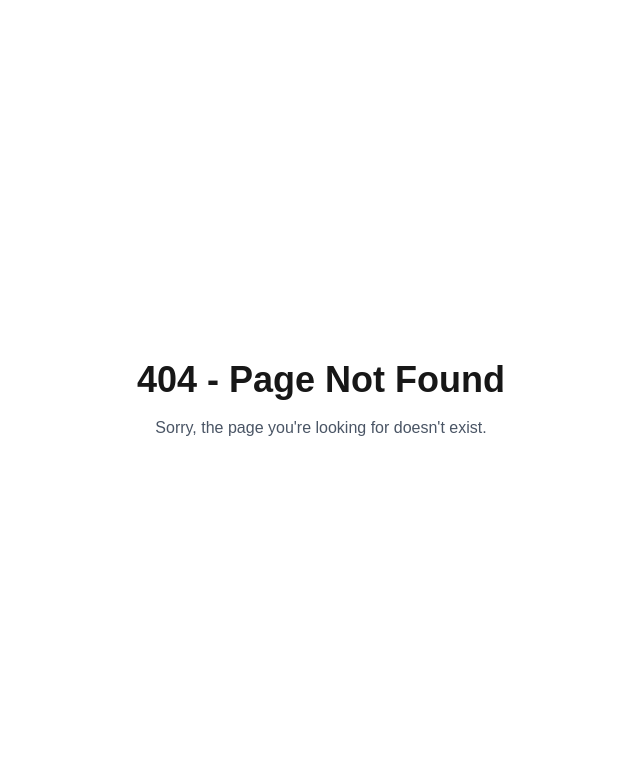
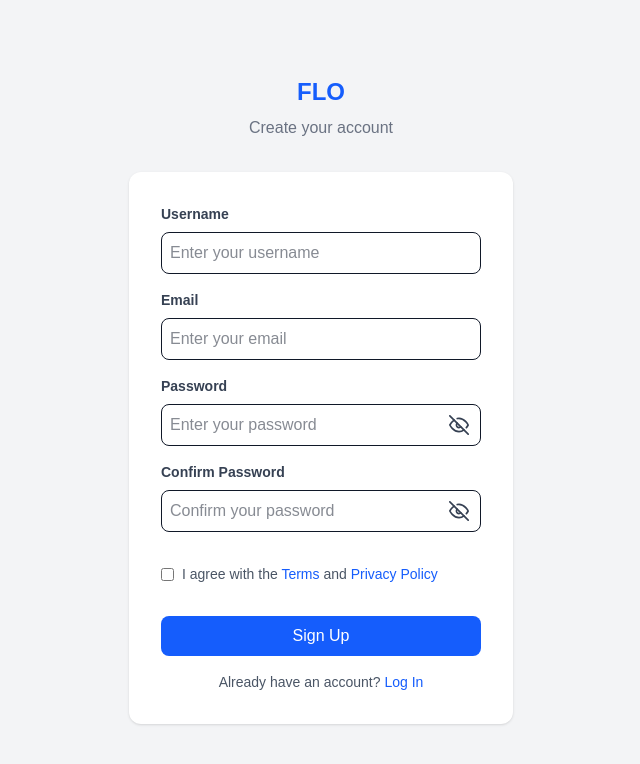
Before and after one commit to RamAnand76/FLO-Web-Frontend, a Next.js app: page /signup in a window 1280 px wide. Before the commit this address had no page. Shown: the top 764 px of the page, without its empty margins (319-959 px from the left). Built offline with nearby package versions, Linux system fonts and the light colour scheme.

Commit message:
Added Login, Signup pages

```diff
--- a/components/DropdownMenu.tsx
+++ b/components/DropdownMenu.tsx
@@ -4,6 +4,11 @@ import { Settings, UserCircle } from 'lucide-react';
 
 export default function DropdownMenu({ onClose }: { onClose: () => void }) {
   const router = useRouter();
+
+  const handleLogOut = () => {
+    onClose();
+    router.push('/login');
+  };
 
   return (
     <div className="absolute right-0 top-8 w-48 bg-white shadow-md rounded-md overflow-hidden z-10">
@@ -26,7 +31,9 @@ export default function DropdownMenu({ onClose }: { onClose: () => void }) {
       >
         <Settings size={16} /> Settings
       </button>
-      <button className="w-full text-left px-4 py-2 hover:bg-gray-100 flex items-center gap-2 text-sm text-red-600">
+      <button
+      onClick={handleLogOut}
+      className="w-full text-left px-4 py-2 hover:bg-gray-100 flex items-center gap-2 text-sm text-red-600">
         <FiLogOut size={16} /> Log out
       </button>
     </div>
--- /dev/null
+++ b/components/SocialLogin.tsx
@@ -0,0 +1,23 @@
+import { FcGoogle } from 'react-icons/fc';
+import { FaGithub } from 'react-icons/fa';
+
+export default function SocialLogin() {
+  return (
+    <div className="flex flex-col gap-4">
+      <div className="relative flex items-center justify-center my-4">
+        <div className="border-t w-full border-gray-300"></div>
+        <div className="absolute bg-white px-4 text-sm text-gray-500">OR</div>
+      </div>
+
+      <button className="w-full border border-gray-300 text-gray-700 px-4 py-2 rounded-lg hover:bg-gray-50 flex items-center justify-center gap-2">
+        <FcGoogle className="text-xl" />
+        Continue with Google
+      </button>
+
+      <button className="w-full border border-gray-300 text-gray-700 px-4 py-2 rounded-lg hover:bg-gray-50 flex items-center justify-center gap-2">
+        <FaGithub className="text-xl" />
+        Continue with Github
+      </button>
+    </div>
+  );
+}
--- /dev/null
+++ b/forms/LoginForm.tsx
@@ -0,0 +1,78 @@
+import { useState } from 'react';
+import { useRouter } from 'next/router';
+import Link from 'next/link';
+import { FiEye, FiEyeOff } from 'react-icons/fi';
+
+export default function LoginForm() {
+  const router = useRouter();
+  const [isVisible, setIsVisible] = useState(false);
+  const [credentials, setCredentials] = useState({
+    email: '',
+    password: '',
+  });
+
+  const toggleVisibility = () => setIsVisible(!isVisible);
+
+  const handleSubmit = (e: React.FormEvent) => {
+    e.preventDefault();
+    router.push('/');
+  };
+
+  return (
+    <form onSubmit={handleSubmit} className="flex flex-col gap-4">
+      <div>
+        <label className="block text-gray-700 text-sm font-bold mb-2">
+          Email Address
+        </label>
+        <input
+          required
+          type="email"
+          placeholder="Enter your email"
+          className="w-full p-2 border rounded-lg focus:outline-none focus:border-blue-600"
+          value={credentials.email}
+          onChange={(e) => setCredentials({ ...credentials, email: e.target.value })}
+        />
+      </div>
+
+      <div>
+        <label className="block text-gray-700 text-sm font-bold mb-2">
+          Password
+        </label>
+        <div className="relative">
+          <input
+            required
+            type={isVisible ? "text" : "password"}
+            placeholder="Enter your password"
+            className="w-full p-2 border rounded-lg focus:outline-none focus:border-blue-600"
+            value={credentials.password}
+            onChange={(e) => setCredentials({ ...credentials, password: e.target.value })}
+          />
+          <button
+            type="button"
+            onClick={toggleVisibility}
+            className="absolute right-3 top-1/2 -translate-y-1/2"
+          >
+            {isVisible ? <FiEye className="w-5 h-5 text-gray-700" /> : <FiEyeOff className="w-5 h-5 text-gray-700" />}
+          </button>
+        </div>
+      </div>
+
+      <div className="flex items-center justify-between my-2">
+        <label className="flex items-center">
+          <input type="checkbox" className="mr-2" />
+          <span className="text-sm text-gray-600">Remember me</span>
+        </label>
+        <Link href="#" className="text-sm text-blue-600 hover:underline">
+          Forgot password?
+        </Link>
+      </div>
+
+      <button
+        type="submit"
+        className="w-full bg-blue-600 text-white px-4 py-2 rounded-lg hover:bg-blue-700"
+      >
+        Sign In
+      </button>
+    </form>
+  );
+}
--- /dev/null
+++ b/forms/SignUpForm.tsx
@@ -0,0 +1,130 @@
+import { useState } from 'react';
+import { useRouter } from 'next/router';
+import Link from 'next/link';
+import { FiEye, FiEyeOff } from 'react-icons/fi';
+
+export default function SignUpForm() {
+  const router = useRouter();
+  const [isVisible, setIsVisible] = useState(false);
+  const [isConfirmVisible, setIsConfirmVisible] = useState(false);
+  const [formData, setFormData] = useState({
+    username: '',
+    email: '',
+    password: '',
+    confirmPassword: ''
+  });
+
+  const toggleVisibility = () => setIsVisible(!isVisible);
+  const toggleConfirmVisibility = () => setIsConfirmVisible(!isConfirmVisible);
+
+  const handleSubmit = (e: React.FormEvent) => {
+    e.preventDefault();
+    router.push('/login');
+  };
+
+  return (
+    <>
+      <form className="flex flex-col gap-4" onSubmit={handleSubmit}>
+        <div>
+          <label className="block text-gray-700 text-sm font-bold mb-2">
+            Username
+          </label>
+          <input
+            required
+            type="text"
+            placeholder="Enter your username"
+            className="w-full p-2 border rounded-lg focus:outline-none focus:border-blue-600"
+            value={formData.username}
+            onChange={(e) => setFormData({ ...formData, username: e.target.value })}
+          />
+        </div>
+
+        <div>
+          <label className="block text-gray-700 text-sm font-bold mb-2">
+            Email
+          </label>
+          <input
+            required
+            type="email"
+            placeholder="Enter your email"
+            className="w-full p-2 border rounded-lg focus:outline-none focus:border-blue-600"
+            value={formData.email}
+            onChange={(e) => setFormData({ ...formData, email: e.target.value })}
+          />
+        </div>
+
+        <div>
+          <label className="block text-gray-700 text-sm font-bold mb-2">
+            Password
+          </label>
+          <div className="relative">
+            <input
+              required
+              type={isVisible ? "text" : "password"}
+              placeholder="Enter your password"
+              className="w-full p-2 border rounded-lg focus:outline-none focus:border-blue-600"
+              value={formData.password}
+              onChange={(e) => setFormData({ ...formData, password: e.target.value })}
+            />
+            <div
+              onClick={toggleVisibility}
+              className="absolute right-3 top-1/2 -translate-y-1/2 cursor-pointer"
+            >
+              {isVisible ? <FiEye className="w-5 h-5 text-gray-700" /> : <FiEyeOff className="w-5 h-5 text-gray-700" />}
+            </div>
+          </div>
+        </div>
+
+        <div>
+          <label className="block text-gray-700 text-sm font-bold mb-2">
+            Confirm Password
+          </label>
+          <div className="relative">
+            <input
+              required
+              type={isConfirmVisible ? "text" : "password"}
+              placeholder="Confirm your password"
+              className="w-full p-2 border rounded-lg focus:outline-none focus:border-blue-600"
+              value={formData.confirmPassword}
+              onChange={(e) => setFormData({ ...formData, confirmPassword: e.target.value })}
+            />
+            <div
+              onClick={toggleConfirmVisibility}
+              className="absolute right-3 top-1/2 -translate-y-1/2 cursor-pointer"
+            >
+              {isConfirmVisible ? <FiEye className="w-5 h-5 text-gray-700" /> : <FiEyeOff className="w-5 h-5 text-gray-700" />}
+            </div>
+          </div>
+        </div>
+
+        <div className="flex items-center gap-2 py-4">
+          <input type="checkbox" required className="rounded border-gray-300" />
+          <span className="text-sm text-gray-600">
+            I agree with the{' '}
+            <Link href="#" className="text-blue-600 hover:underline">
+              Terms
+            </Link>
+            {' '}and{' '}
+            <Link href="#" className="text-blue-600 hover:underline">
+              Privacy Policy
+            </Link>
+          </span>
+        </div>
+
+        <button
+          type="submit"
+          className="w-full bg-blue-600 text-white px-4 py-2 rounded-lg hover:bg-blue-700"
+        >
+          Sign Up
+        </button>
+      </form>
+
+      <p className="text-center text-sm text-gray-600">
+        Already have an account?{' '}
+        <Link href="/login" className="text-blue-600 hover:underline">
+          Log In
+        </Link>
+      </p>
+    </>
+  );
+}
--- /dev/null
+++ b/pages/login.tsx
@@ -0,0 +1,30 @@
+"use client";
+
+import Link from 'next/link';
+import LoginForm from '../forms/LoginForm';
+import SocialLogin from '../components/SocialLogin';
+
+export default function LoginPage() {
+  return (
+    <div className="min-h-screen bg-gray-100 text-gray-900 flex items-center justify-center">
+      <div className="w-full max-w-sm">
+        <div className="text-center mb-8">
+          <h1 className="text-2xl font-bold text-blue-600">FLO</h1>
+          <p className="text-gray-500 mt-2">Sign in to your account</p>
+        </div>
+
+        <div className="bg-white p-8 rounded-xl shadow flex flex-col gap-4">
+          <LoginForm />
+          <SocialLogin />
+
+          <p className="text-center text-sm text-gray-600 mt-4">
+            Need to create an account?{' '}
+            <Link href="/signup" className="text-blue-600 hover:underline">
+              Sign Up
+            </Link>
+          </p>
+        </div>
+      </div>
+    </div>
+  );
+}
--- /dev/null
+++ b/pages/signup.tsx
@@ -0,0 +1,21 @@
+"use client";
+
+import React from "react";
+import SignUpForm from '../forms/SignUpForm';
+
+export default function SignUpPage() {
+  return (
+    <div className="min-h-screen bg-gray-100 text-gray-900 flex items-center justify-center">
+      <div className="w-full max-w-sm">
+        <div className="text-center mb-8">
+          <h1 className="text-2xl font-bold text-blue-600">FLO</h1>
+          <p className="text-gray-500 mt-2">Create your account</p>
+        </div>
+
+        <div className="bg-white p-8 rounded-xl shadow flex flex-col gap-4">
+          <SignUpForm />
+        </div>
+      </div>
+    </div>
+  );
+}
```
